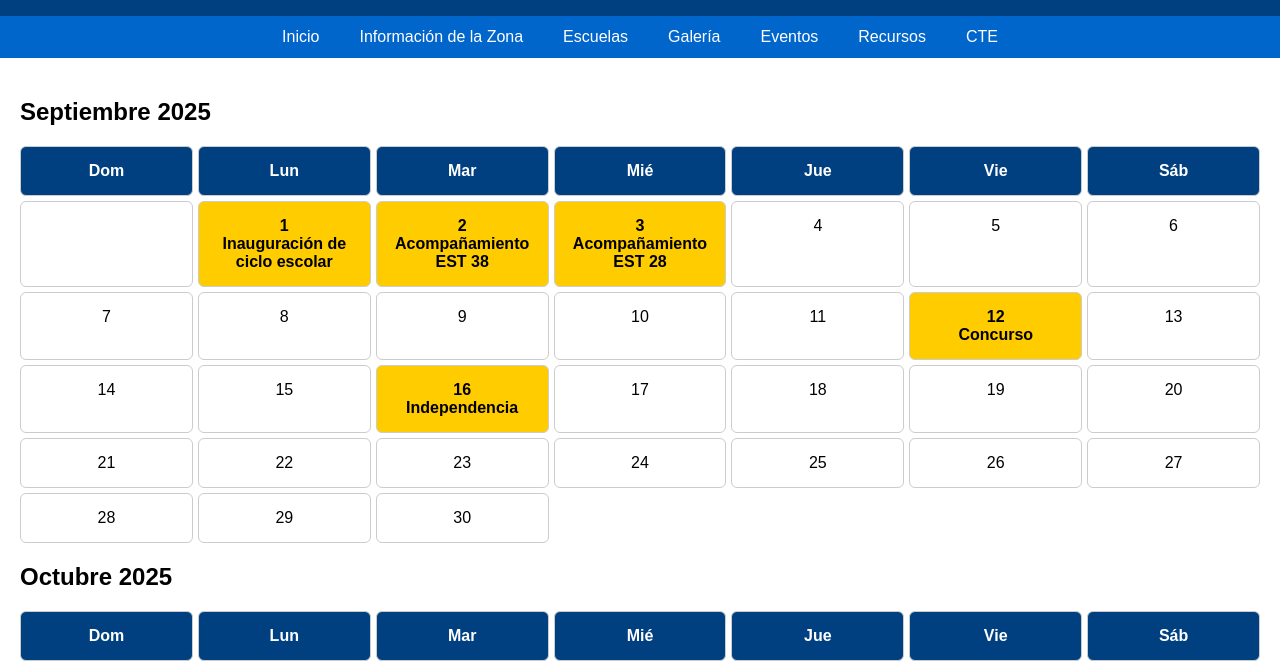
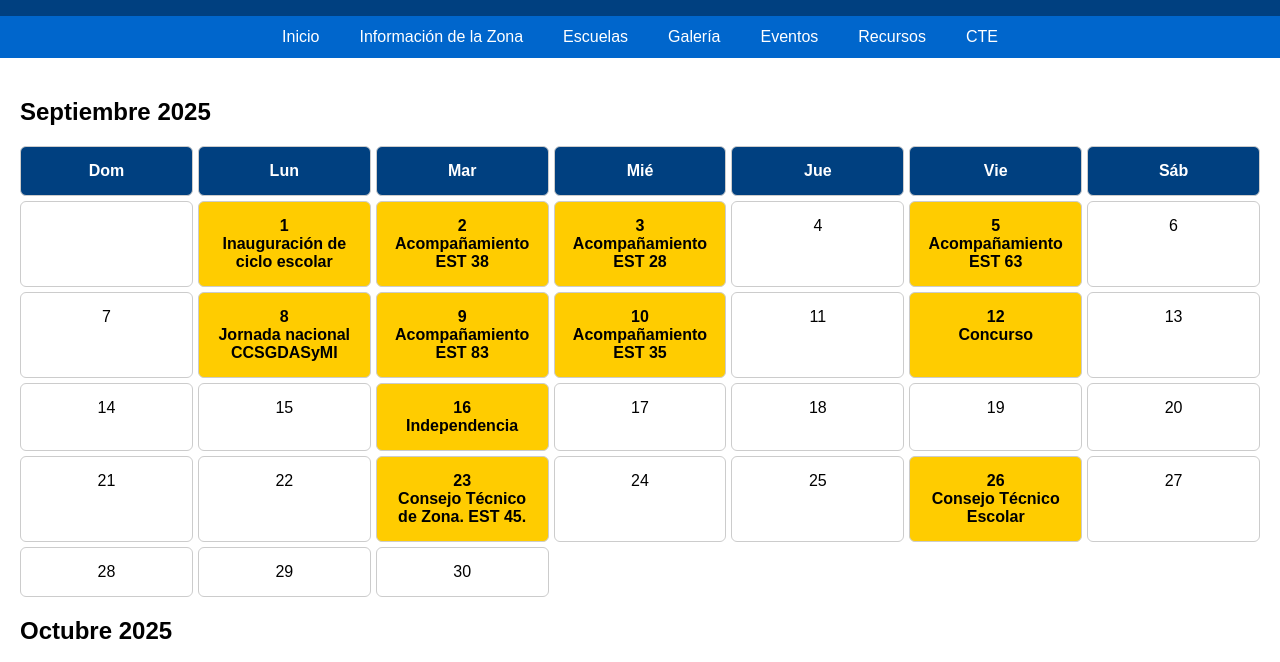
Before and after one commit to zona02tecnicas/sitio1, a plain HTML site: page eventos.html in a window 1280 px wide. Shown: the part 94-756 px from the top of the page. Drawn offline with Linux system fonts and the light colour scheme.

Commit message:
Update eventos.html

```diff
--- a/eventos.html
+++ b/eventos.html
@@ -44,10 +44,10 @@
     <div class="calendar">
       <div class="header">Dom</div><div class="header">Lun</div><div class="header">Mar</div>
       <div class="header">Mié</div><div class="header">Jue</div><div class="header">Vie</div><div class="header">Sáb</div>
-      <div></div><div class="event">1<br>Inauguración de ciclo escolar</div><div class="event">2<br>Acompañamiento EST 38</div><div class="event">3<br>Acompañamiento EST 28</div><div>4</div><div>5</div><div>6</div>
-      <div>7</div><div>8</div><div>9</div><div>10</div><div>11</div><div class="event">12<br>Concurso</div><div>13</div>
+      <div></div><div class="event">1<br>Inauguración de ciclo escolar</div><div class="event">2<br>Acompañamiento EST 38</div><div class="event">3<br>Acompañamiento EST 28</div><div>4</div><div class="event">5<br>Acompañamiento EST 63</div><div>6</div>
+      <div>7</div><div class="event">8<br>Jornada nacional CCSGDASyMI</div><div class="event">9<br>Acompañamiento EST 83</div><div class="event">10<br>Acompañamiento EST 35</div><div>11</div><div class="event">12<br>Concurso</div><div>13</div>
       <div>14</div><div>15</div><div class="event">16<br>Independencia</div><div>17</div><div>18</div><div>19</div><div>20</div>
-      <div>21</div><div>22</div><div>23</div><div>24</div><div>25</div><div>26</div><div>27</div>
+      <div>21</div><div>22</div><div class="event">23<br>Consejo Técnico de Zona. EST 45.</div><div>24</div><div>25</div><div class="event">26<br>Consejo Técnico Escolar</div><div>27</div>
       <div>28</div><div>29</div><div>30</div>
     </div>
     <h2>Octubre 2025</h2>
```
